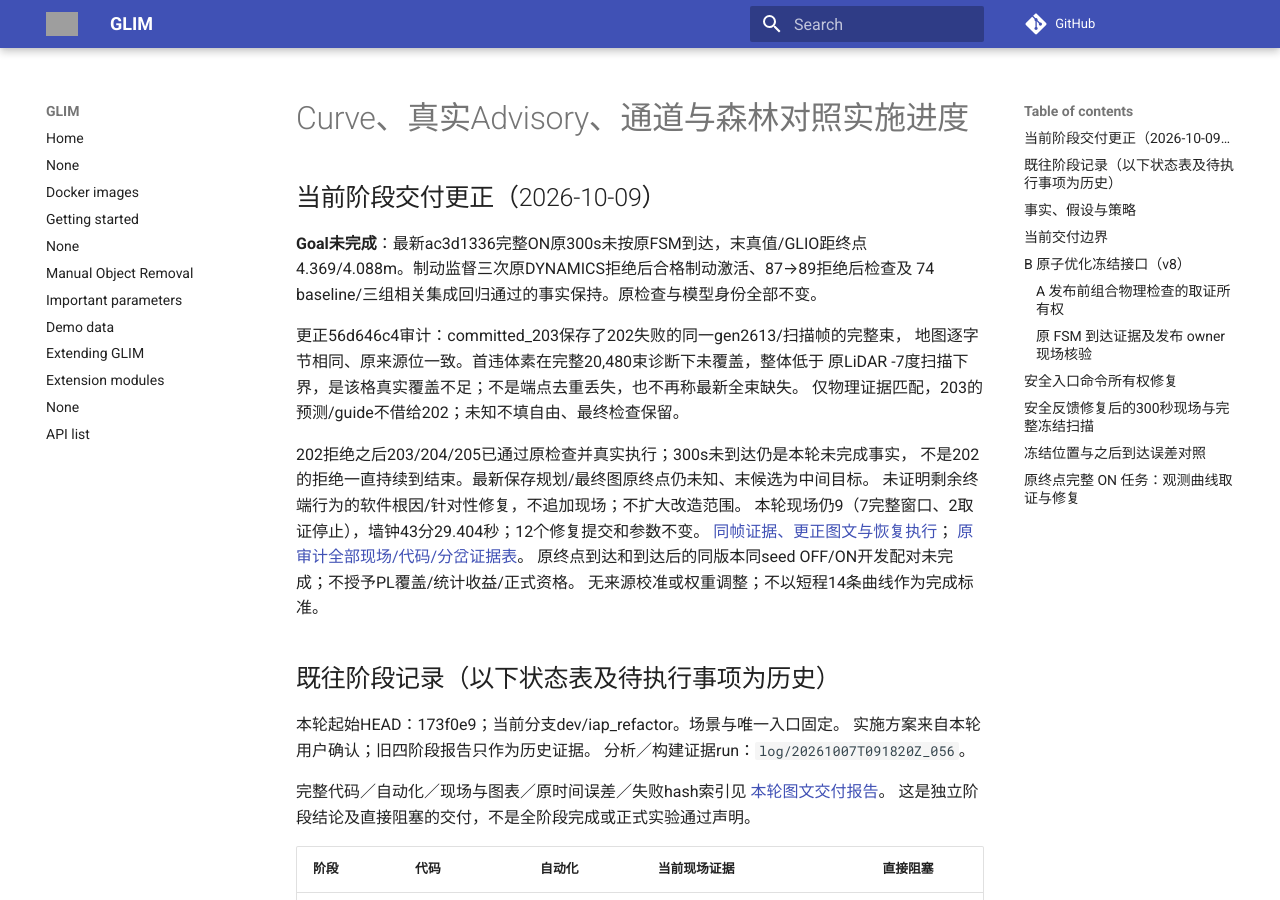
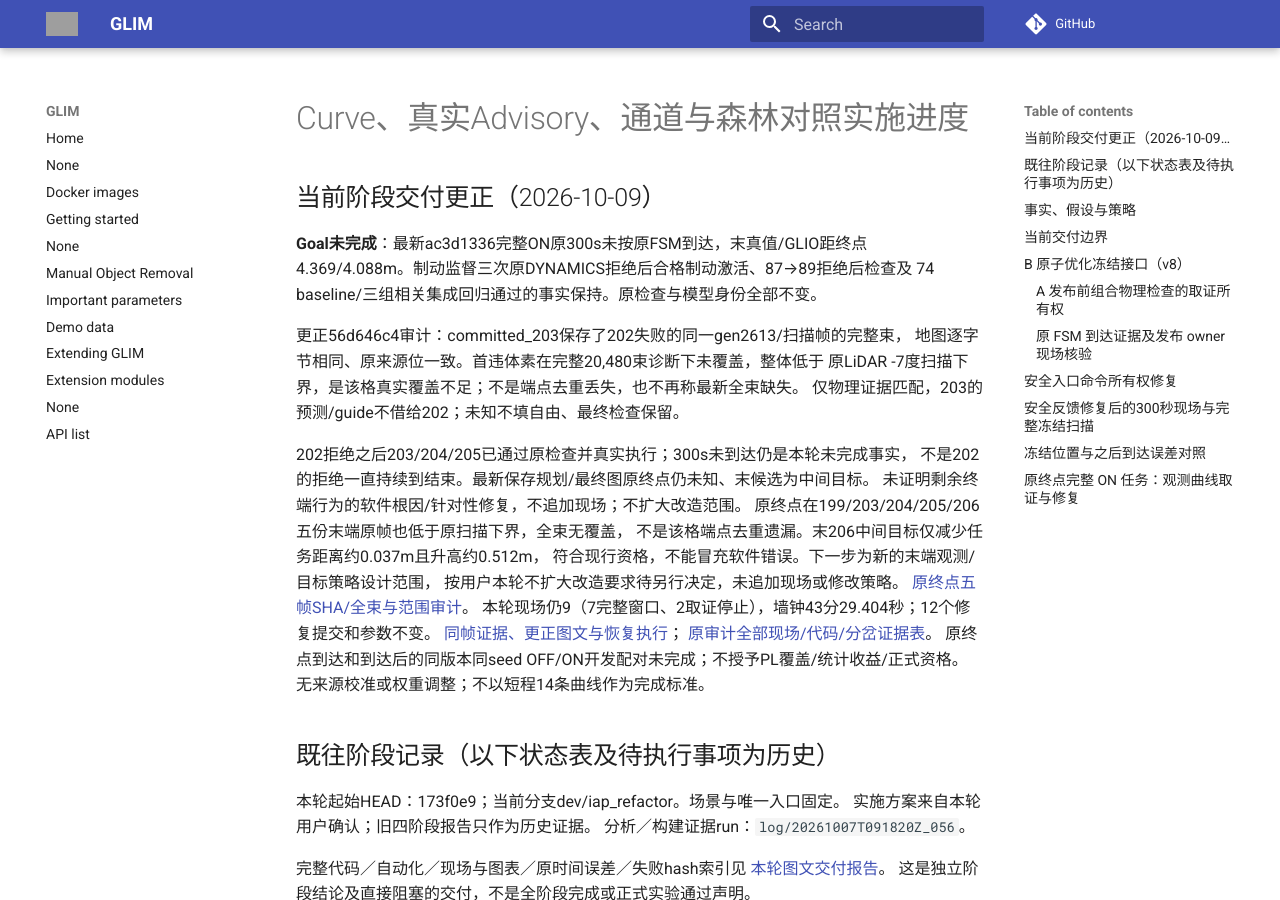
Before and after one commit to Printeger/iap, an MkDocs documentation site: the page built from docs/dev_planner/curve_advisory_channel_progress.md, in a window 1280 px wide and 900 px high. Built offline with MkDocs 1.6.1 and Material for MkDocs 9.7.7, drawn with Linux system fonts in a browser that asks for light colours; nearby versions of some CDN libraries; comment, search, counter and statistics services are not loaded; grey boxes are pictures that could not be loaded.

Commit message:
docs(planner): record terminal goal coverage and bounded design decision

```diff
--- a/docs/dev_planner/curve_advisory_channel_progress.md
+++ b/docs/dev_planner/curve_advisory_channel_progress.md
@@ -14,6 +14,11 @@
 202拒绝之后203/204/205已通过原检查并真实执行；300s未到达仍是本轮未完成事实，
 不是202的拒绝一直持续到结束。最新保存规划/最终图原终点仍未知、末候选为中间目标。
 未证明剩余终端行为的软件根因/针对性修复，不追加现场；不扩大改造范围。
+原终点在199/203/204/205/206五份末端原帧也低于原扫描下界，全束无覆盖，
+不是该格端点去重遗漏。末206中间目标仅减少任务距离约0.037m且升高约0.512m，
+符合现行资格，不能冒充软件错误。下一步为新的末端观测/目标策略设计范围，
+按用户本轮不扩大改造要求待另行决定，未追加现场或修改策略。
+[原终点五帧SHA/全束与范围审计](../../log/20261009T091550Z_636/export/analysis/REPORT.md)。
 本轮现场仍9（7完整窗口、2取证停止），墙钟43分29.404秒；12个修复提交和参数不变。
 [同帧证据、更正图文与恢复执行](../../log/20261009T090251Z_656/export/analysis/REPORT.md)；
 [原审计全部现场/代码/分岔证据表](../../log/20261009T053613Z_713/export/analysis/REPORT.md)。
```
Also changed, not shown: docs/spec/ego_based_planning_flow.md (+6 -0 lines).
